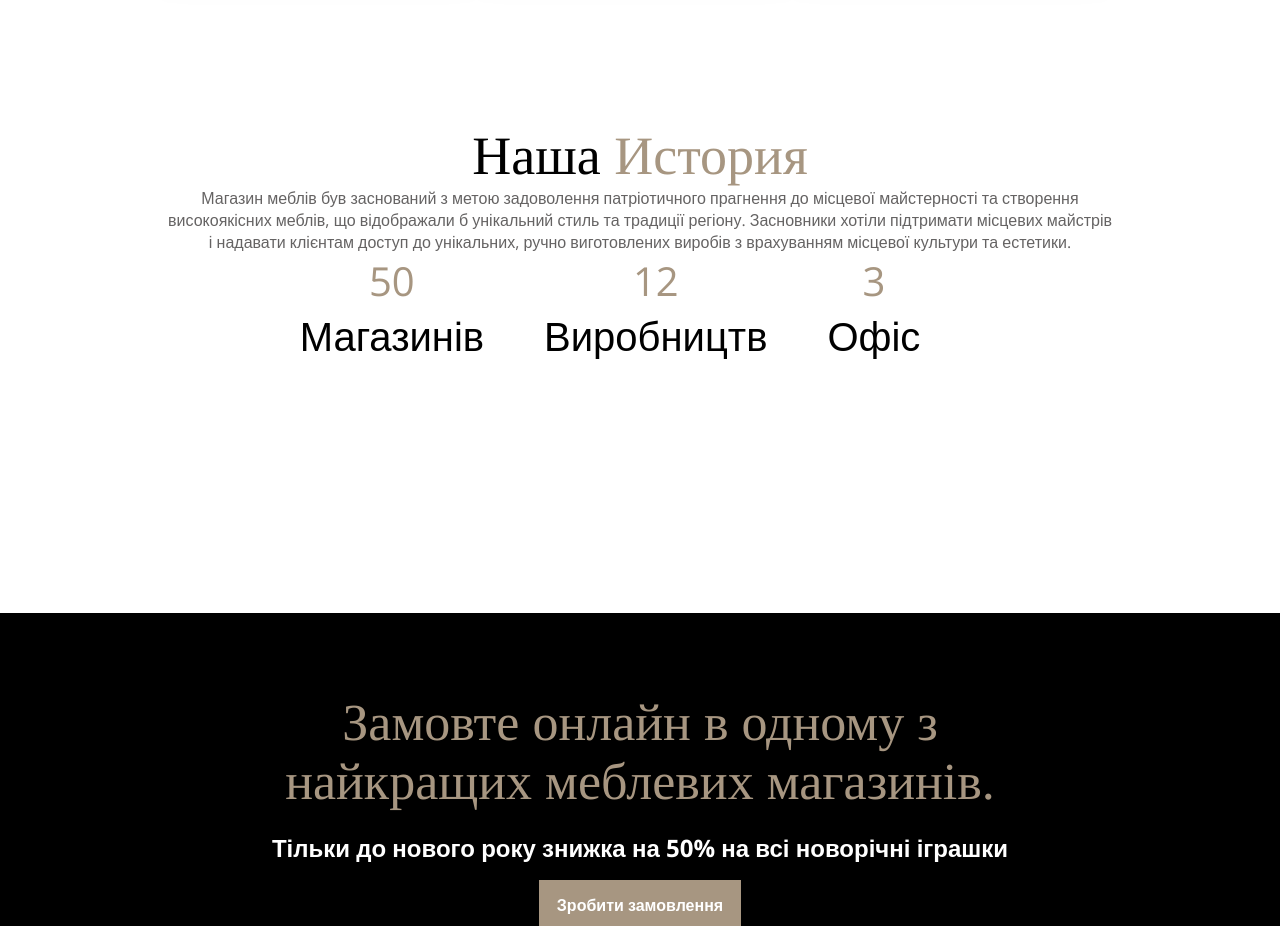
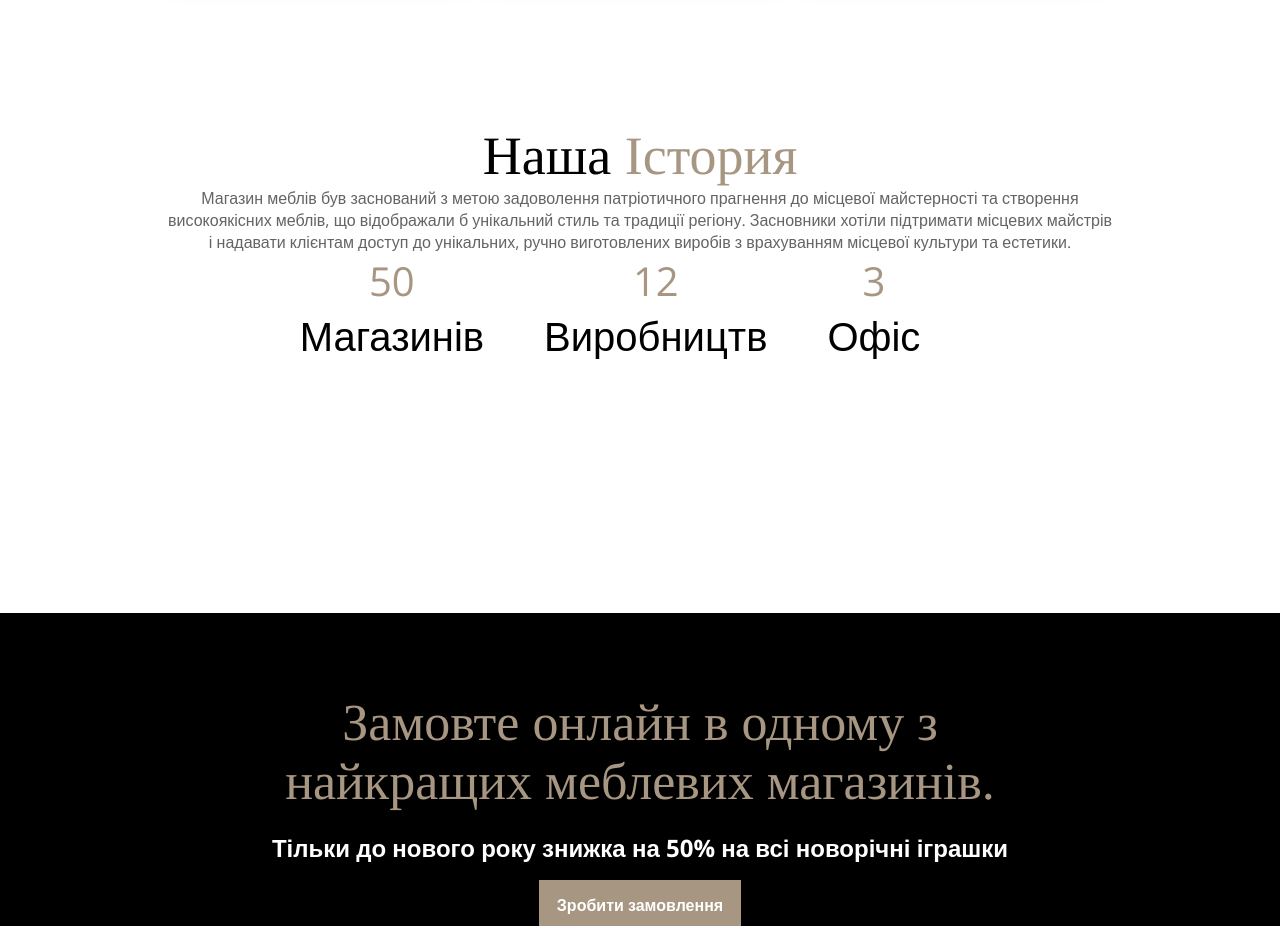
Before and after one commit to avokad1ck/mebli.github.io, a plain HTML site: page index.html in a window 1280 px wide. Shown: the part 1060-1986 px from the top of the page. Drawn offline with nearby package versions, Linux system fonts and the light colour scheme.

Commit message:
Update index.html

```diff
--- a/index.html
+++ b/index.html
@@ -143,7 +143,7 @@
         <div class='history-holder'>
             <div class='history-info'>
                 <div class='history-title'>
-                    Наша <span>История</span>
+                    Наша <span>Істория</span>
                 </div>
 
                 <div class='history-desc'>
```
